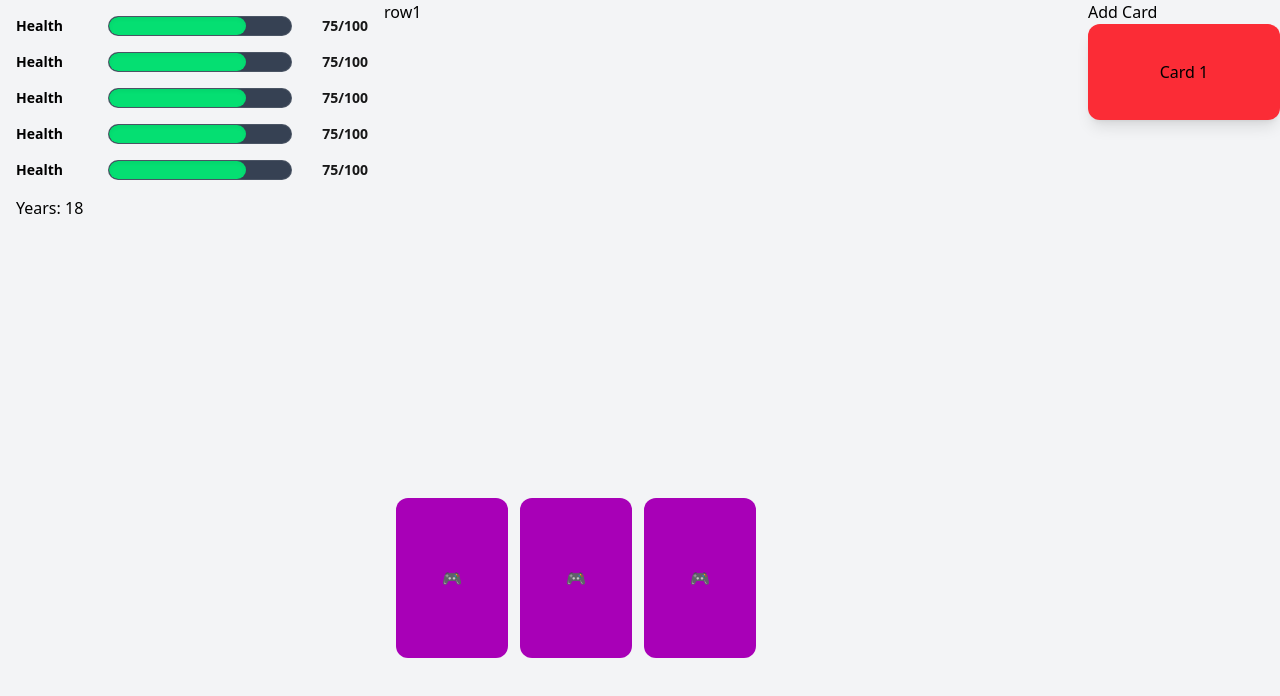
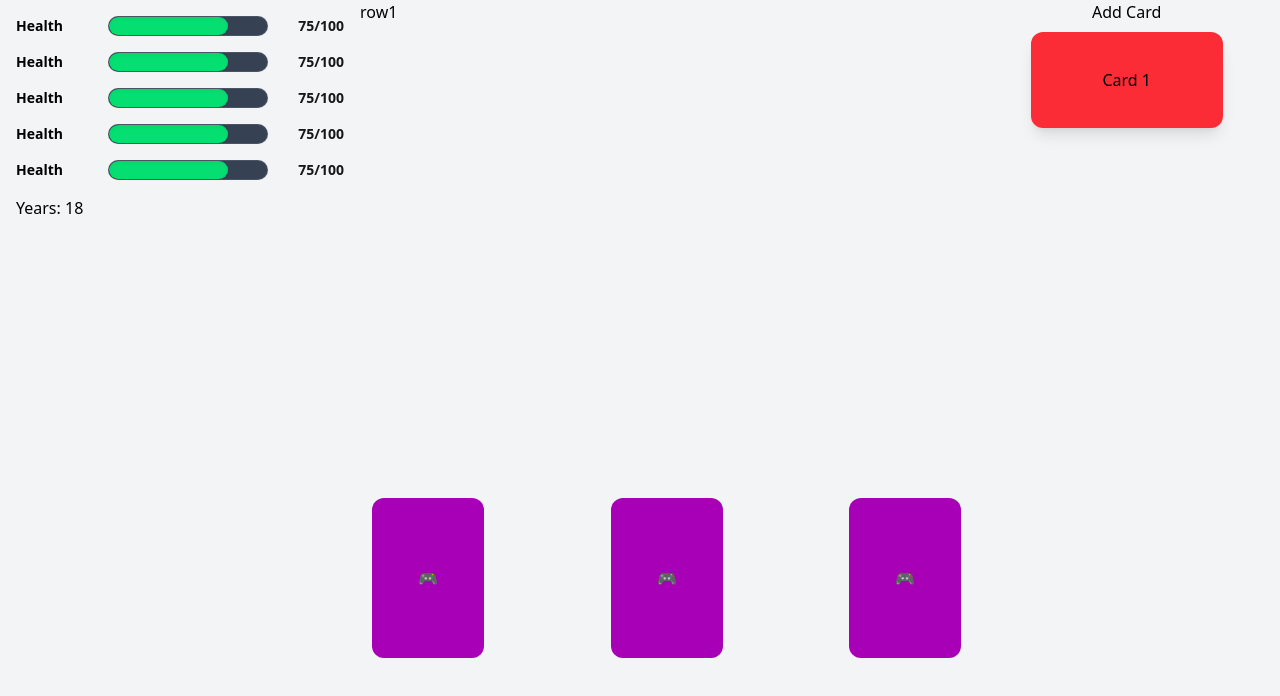
Before and after one commit to kn-kraken/kraken-game, a React (Vite) app: page / in a window 1280 px wide. Both pictures are taken after a click on the button "Male". Shown: the top 696 px of the page. Built offline with nearby package versions, Linux system fonts and the light colour scheme.

Commit message:
Change card behavior

```diff
--- a/src/components/DecisionCard.tsx
+++ b/src/components/DecisionCard.tsx
@@ -1,5 +1,5 @@
 import * as motion from "motion/react-client";
-import React from "react";
+import React, { useRef } from "react";
 
 type CardProps = {
 	constraintsRef: React.RefObject<HTMLDivElement | null>;
@@ -8,10 +8,10 @@ type CardProps = {
 };
 
 export default function DecisionCard({
-	constraintsRef,
 	frontContent = "🎮",
 	backContent = "⭐",
 }: CardProps) {
+	const ref = useRef(null);
 	const cardVariants = {
 		initial: {
 			rotateY: 180,
@@ -24,14 +24,16 @@ export default function DecisionCard({
 	return (
 		<motion.div
 			drag
-			dragConstraints={constraintsRef}
-			dragElastic={0.2}
+			dragConstraints={ref}
+			ref={ref}
+			dragElastic={1}
 			className="h-40 w-28 relative cursor-pointer transform-3d"
 			whileHover={{ scale: 1.05 }}
-			whileTap={{ scale: 0.95 }}
+			whileTap={{ scale: 1.3 }}
+			whileDrag={{ scale: 1.3 }}
 			variants={cardVariants}
 			transition={{
-				duration: 0.8,
+				duration: 0.2,
 				ease: [0.25, 0.1, 0.25, 1],
 				rotateY: {
 					duration: 1.0,
--- a/src/components/DecisionCardContainer.tsx
+++ b/src/components/DecisionCardContainer.tsx
@@ -22,7 +22,7 @@ export default function DecisionCardContainer({
 
 	return (
 		<motion.div
-			className="flex rounded-xl gap-3 p-3 perspective-distant h-40"
+			className="flex rounded-xl p-3 perspective-distant h-40 justify-between"
 			ref={constraintsRef}
 			variants={containerVariants}
 			animate="animate"
--- a/src/components/InventoryCardContainer.tsx
+++ b/src/components/InventoryCardContainer.tsx
@@ -14,22 +14,20 @@ export default function InventoryCardContainer() {
 	const [cards, setCards] = useState<string[]>(["Card 1"]);
 
 	return (
-		<div>
+		<motion.div
+			className="flex flex-col gap-y-2 items-center"
+			variants={containerVariants}
+			initial="initial"
+			animate="animate"
+		>
 			<button
 				onClick={() => setCards([...cards, `Card ${cards.length + 1}`])}
 			>
 				Add Card
 			</button>
-			<motion.div
-				className="flex flex-col gap-y-2"
-				variants={containerVariants}
-				initial="initial"
-				animate="animate"
-			>
-				{cards.map((card, index) => (
-					<InventoryCard key={index} description={card} />
-				))}
-			</motion.div>
-		</div>
+			{cards.map((card, index) => (
+				<InventoryCard key={index} description={card} />
+			))}
+		</motion.div>
 	);
 }
--- a/src/layouts/GameLayout.tsx
+++ b/src/layouts/GameLayout.tsx
@@ -21,7 +21,7 @@ export default function GameLayout({ children }: GameLayoutProps) {
 			<div className="flex-2">
 				<BoardLayout>{children}</BoardLayout>
 			</div>
-			<div>
+			<div className="flex-1">
 				<InventoryCardContainer />
 			</div>
 		</div>
```
